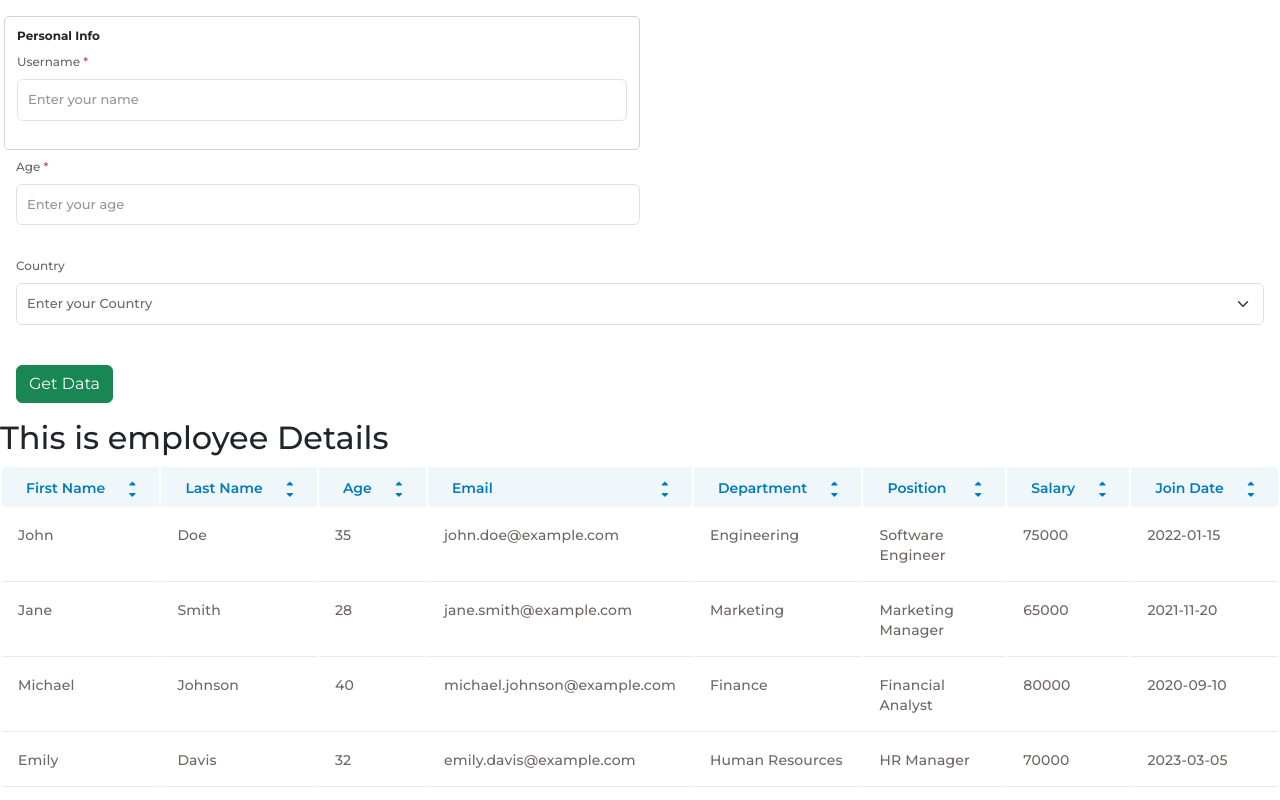
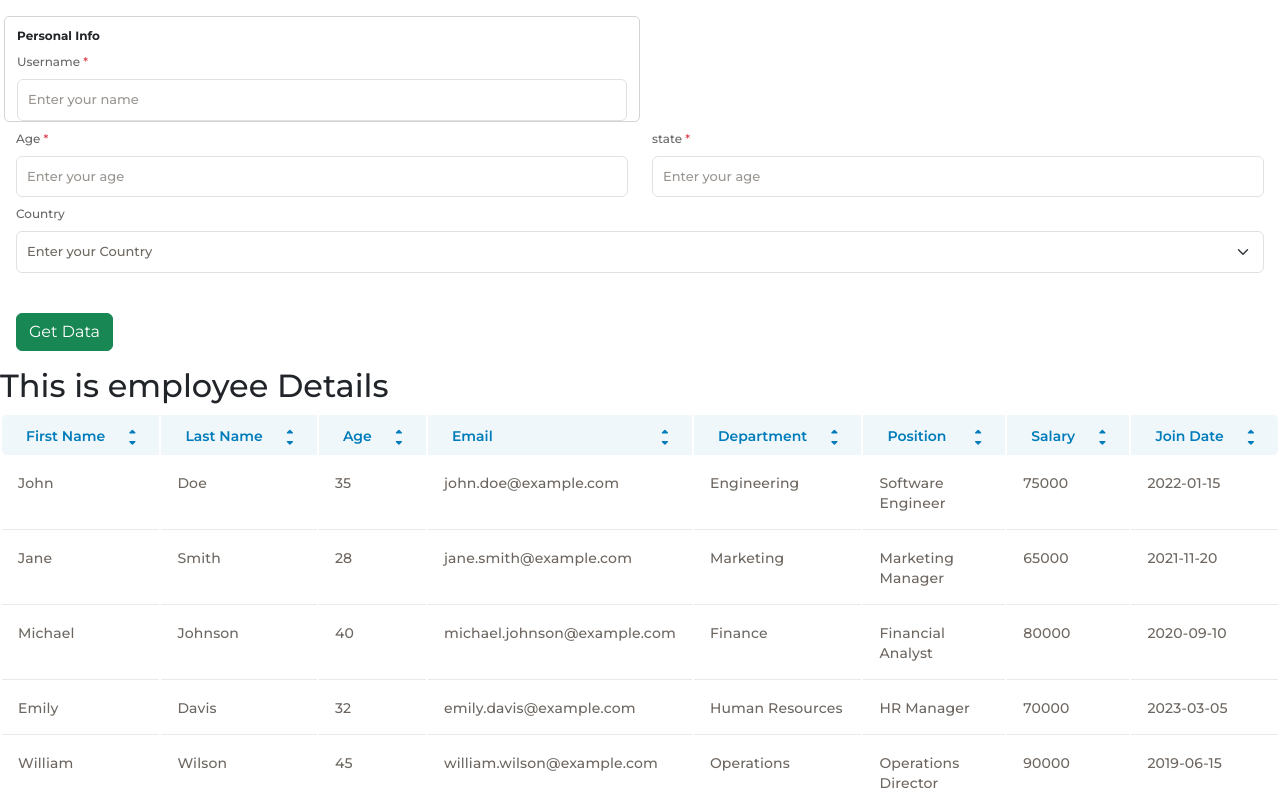
Before and after one commit to Denil-Doss-ZS0463/Angular_v17, an Angular app in the folder Angular17_DemoProject/: page /sampleRendering in a window 1280 px wide. Shown: the top 800 px of the page. Built offline with nearby package versions, Linux system fonts and the light colour scheme.

Commit message:
user_access_level table added
user_access_level table added

```diff
--- a/Angular17_DemoProject/src/app/basic-components/login/login.component.css
+++ b/Angular17_DemoProject/src/app/basic-components/login/login.component.css
@@ -1,3 +1,6 @@
-.container-fluid{
-    font-family: Montserrat;
+.signin{
+    font-size: 13px;
+    padding: 10px;
+    font-weight: 500;
+    background-color: #f72257;
 }
--- a/Angular17_DemoProject/src/app/basic-components/login/login.component.html
+++ b/Angular17_DemoProject/src/app/basic-components/login/login.component.html
@@ -13,7 +13,6 @@
                 </div>
             </div>
             <div class="row">
-                <div class="col">
                 <form [formGroup]="myForm" class="text-center" (ngSubmit)="login()">
                     <div class="form-group row">
                         <div class="col-7 mx-auto">
@@ -23,19 +22,16 @@
                             </app-common-input-box>
                         </div>
                     </div>
-
                     <div class="form-group row">
                         <div class="col-7 mx-auto">
                             <app-common-input-box [controlName]="'password'" [parentForm]="myForm"
                                 [fieldType]="'password'" [idSelector]="'password'" [placeholderText]="'Password'"
                                 [errorMessage]="'Password is required'"></app-common-input-box>
                         </div>
-
                     </div>
                     <div class="row ">
                         <div class="col-7 mx-auto mt-4">
-                                <button type="submit" class="btn btn-lg text-white w-100 py-3"
-                                    style="background-color: #f72257;">Sign In</button>
+                            <button type="submit" class="signin btn btn-lg text-white w-100">Sign In</button>
                         </div>
                     </div>
                 </form>
@@ -43,4 +39,3 @@
         </div>
     </div>
 </div>
-</div>
--- a/Angular17_DemoProject/src/app/common-libraies/common-input-box/common-input-box.component.html
+++ b/Angular17_DemoProject/src/app/common-libraies/common-input-box/common-input-box.component.html
@@ -13,8 +13,9 @@
                 [placeholder]="placeholderText" autocomplete="off"
                 [ngClass]="{' border border-danger':((showErrors() || parentForm.get(controlName)?.hasError('required')) && invalidForm) }">
         </div>
-
-        <p class="text-danger errorMessage hidden m-0 mb-1">
+        @if(invalidForm)
+        {
+        <span class="text-danger errorMessage hidden m-0 mb-1">
             @if((showErrors() || parentForm.get(controlName)?.hasError('required')) && invalidForm)
             {
             @if(parentForm.get(controlName)?.hasError('required'))
@@ -24,8 +25,8 @@
             } @else {
             &nbsp;
             }
-        </p>
-
+        </span>
+        }
     </div>
 
 </div>
--- a/Angular17_DemoProject/src/app/core-components/sample-rendering-page/sample-rendering-page.component.html
+++ b/Angular17_DemoProject/src/app/core-components/sample-rendering-page/sample-rendering-page.component.html
@@ -8,13 +8,22 @@
                 [errorMessage]="'Username is required'" [invalidForm]="invalidForm" [required]="true">
             </app-common-input-box>
         </div>
+
     </div>
 
-    <div class="col-6 ">
-        <app-common-input-box [label]="'Age'" [controlName]="'age'" [parentForm]="myForm" [fieldType]="'number'"
-            [idSelector]="'age'" [placeholderText]="'Enter your age'" [errorMessage]="'Age is required'"
-            [invalidForm]="invalidForm" [required]="true"></app-common-input-box>
+    <div class="row">
+        <div class="col-6 ">
+            <app-common-input-box [label]="'Age'" [controlName]="'age'" [parentForm]="myForm" [fieldType]="'number'"
+                [idSelector]="'age'" [placeholderText]="'Enter your age'" [errorMessage]="'Age is required'"
+                [invalidForm]="invalidForm" [required]="true"></app-common-input-box>
+        </div>
+        <div class="col-6 ">
+            <app-common-input-box [label]="'state'" [controlName]="'state'" [parentForm]="myForm" [fieldType]="'text'"
+                [idSelector]="'age'" [placeholderText]="'Enter your age'" [errorMessage]="'Age is required'"
+                [invalidForm]="invalidForm" [required]="true"></app-common-input-box>
+        </div>
     </div>
+
 
     <app-common-dropdown [label]="'Country'" [controlName]="'country'" [parentForm]="myForm" [idSelector]="'country'"
         [placeholderText]="'Enter your Country'" [errorMessage]="'Country is required'" [objectKeyToShow]="'name'"
```
Also changed, not shown: 1 other file (tests, documents, lock files or other folders). Lines whose indentation alone changed are shown as unchanged.
